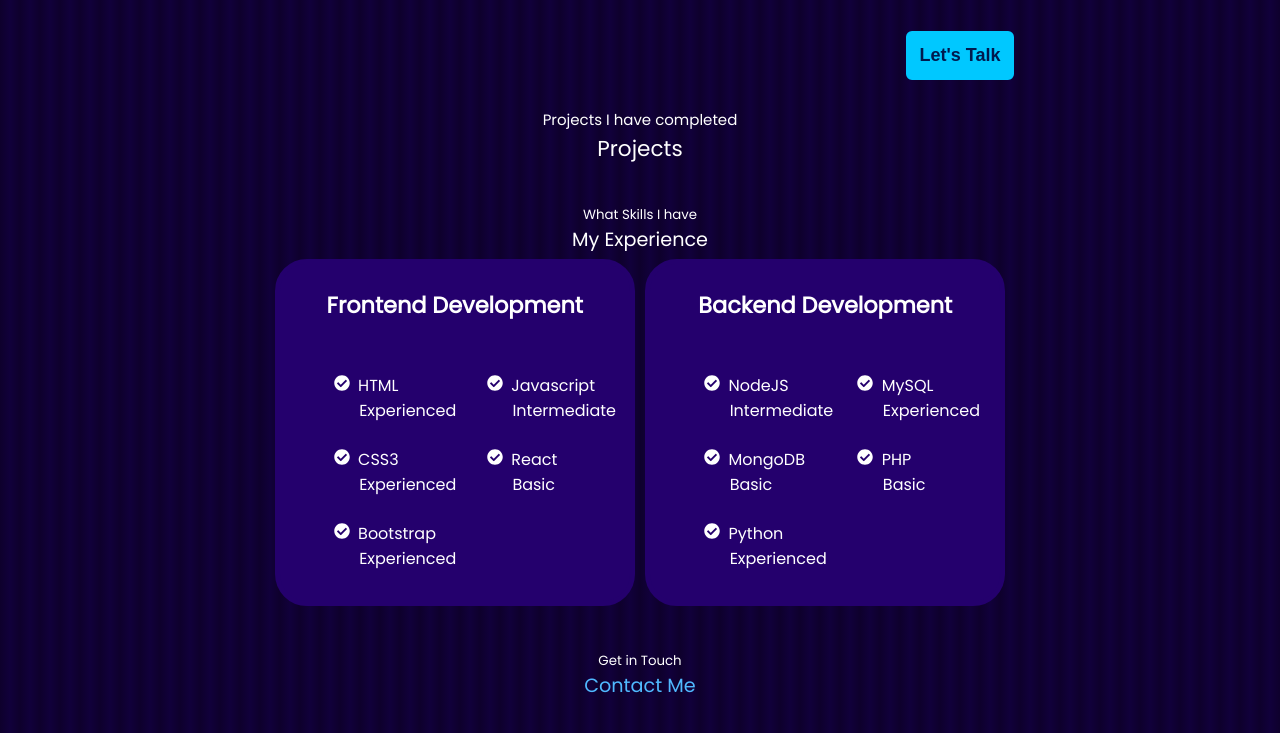
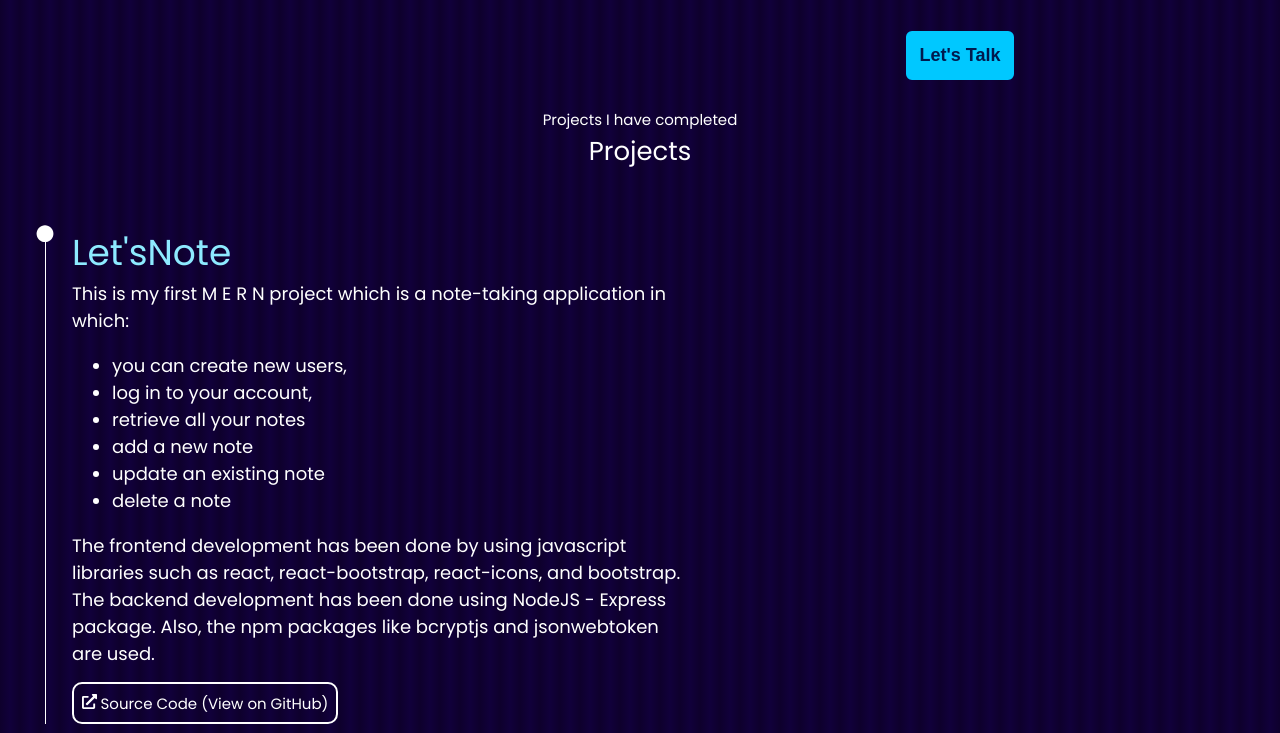
Before and after one commit to kartikjoshi267/personalportfoliowebsite, a React (Create React App) app: page / in a window 1280 px wide. Shown: the part 1369-2102 px from the top of the page. Built offline with nearby package versions, Linux system fonts and the light colour scheme.

Commit message:
Project section added

```diff
--- a/src/App.css
+++ b/src/App.css
@@ -38,3 +38,12 @@
     transform: rotate(360deg);
   }
 }
+
+::-webkit-scrollbar{
+  background-color: rgb(0, 0, 65);
+}
+
+::-webkit-scrollbar-thumb{
+  background-color: rgb(153, 221, 255);
+  border-radius: 10px;
+}
--- a/src/Components/Projects/Project.css
+++ b/src/Components/Projects/Project.css
@@ -5,4 +5,55 @@ body{
 #projects{
     text-align: center;
     font-size: large;
+    margin: auto 1em;
 }
+
+.project-area, .projects-list{
+    text-align: left;
+    width: 70%;
+    margin-left: 1em;
+}
+
+.project-area{
+    display: flex;
+    align-content: top;
+}
+
+.side-bar-items{
+    display: flex;
+    flex-direction: column;
+}
+
+.projects-list{
+    margin-left: 1em;
+}
+
+.side-bar{
+    height: 100%;
+    margin: auto auto;
+    background-color: white;
+    width: 1px;
+}
+
+.project-title{
+    font-size: 2em;
+    color: rgb(141, 234, 255);
+}
+
+.project-link{
+    margin-top: 1em;
+    border: 2px solid white;
+    width: fit-content;
+    padding: 0.5em;
+    border-radius: 10px;
+    font-size: smaller;
+}
+
+.project-link a{
+    color: white;
+    text-decoration: none;
+}
+
+.project-link a:hover{
+    text-decoration: underline;
+}
--- a/src/Components/Projects/Project.jsx
+++ b/src/Components/Projects/Project.jsx
@@ -1,4 +1,5 @@
 import React from 'react'
+import { FaCircle, FaExternalLinkAlt } from 'react-icons/fa'
 import "./Project.css"
 
 function Project() {
@@ -6,10 +7,55 @@ function Project() {
     <div id='projects'>
       <small>Projects I have completed</small>
       <br />
-      <big>Projects</big>
+      <big><big>Projects</big></big>
 
-      <div className="projects-list">
+      <br />
+      <br />
+      <br />
 
+      <div className="project-area">
+        <div className="side-bar-items">
+          <FaCircle />
+          <div className="side-bar">
+          </div>
+        </div>
+        <div className="projects-list">
+          <div className='project'>
+            <div className="project-title">Let'sNote</div>
+            <div className="project-details">
+              This is my first M E R N project which is a note-taking application in which: <br />
+
+              <ul>
+                <li>
+                  you can create new users,
+                </li>
+                <li>
+                  log in to your account,
+                </li>
+                <li>
+                  retrieve all your notes
+                </li>
+                <li>
+                  add a new note
+                </li>
+                <li>
+                  update an existing note
+                </li>
+                <li>
+                  delete a note
+                </li>
+              </ul>
+              The frontend development has been done by using javascript libraries such as react, react-bootstrap, react-icons, and bootstrap.
+              <br />
+              The backend development has been done using NodeJS - Express package. Also, the npm packages like bcryptjs and jsonwebtoken are used.
+            </div>
+            <div className="project-link">
+              <a href="https://github.com/kartikjoshi267/letsnote" rel="noreferrer" target="_blank">
+                <FaExternalLinkAlt /> Source Code (View on GitHub)
+              </a>
+            </div>
+          </div>
+        </div>
       </div>
     </div>
   )
```
